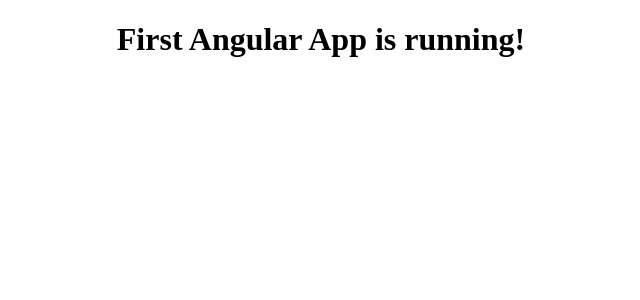
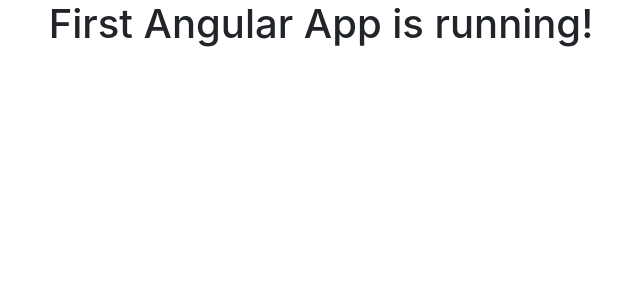
Before and after one commit to Baph57/intro2Angular, an Angular app: page / in a window 1280 px wide. Shown: the top 300 px of the page, without its empty margins (319-959 px from the left). Built offline with nearby package versions, Linux system fonts and the light colour scheme; no server answers.

Commit message:
committing leftover work from last night

```diff
--- a/package.json
+++ b/package.json
@@ -19,6 +19,8 @@
     "@angular/platform-browser": "~8.2.14",
     "@angular/platform-browser-dynamic": "~8.2.14",
     "@angular/router": "~8.2.14",
+    "bootstrap": "^4.4.1",
+    "font-awesome": "^4.7.0",
     "rxjs": "~6.4.0",
     "tslib": "^1.10.0",
     "zone.js": "~0.9.1"
--- a/src/styles.css
+++ b/src/styles.css
@@ -1 +1,3 @@
 /* You can add global styles to this file, and also import other style files */
+@import '../node_modules/bootstrap/dist/css/bootstrap.min.css';
+@import '../node_modules/font-awesome/css/font-awesome.min.css';
```
Also changed, not shown: 1 other file (tests, documents, lock files or other folders).
